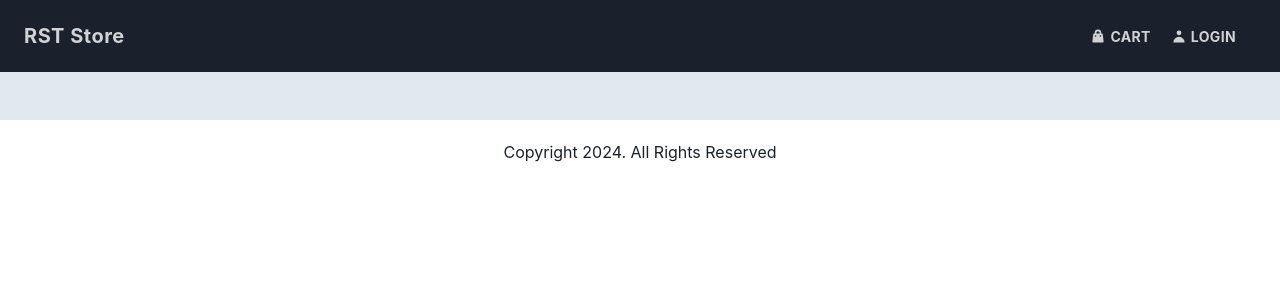
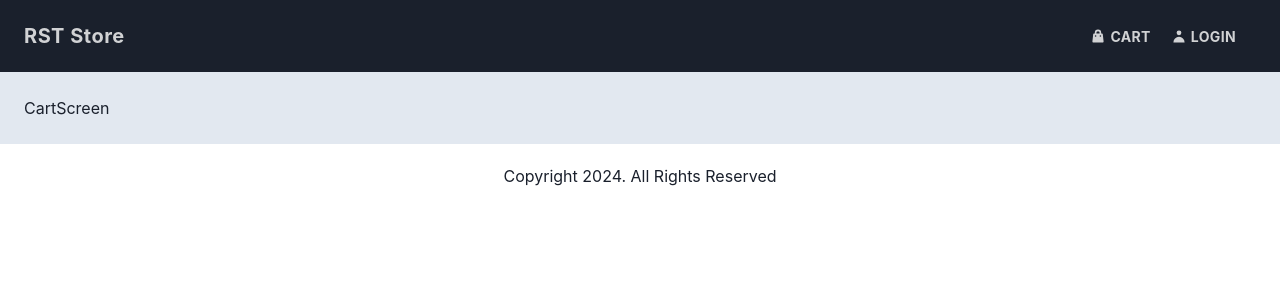
Before and after one commit to rmutili/Fullstack-E-commerce-Application, a React (Create React App) app in the folder frontend/: page /cart/1 in a window 1280 px wide. Shown: the top 300 px of the page. Built offline with nearby package versions, Linux system fonts and the light colour scheme.

Commit message:
Step 27 completed. Cart Screen and Route done.

```diff
--- a/frontend/src/App.js
+++ b/frontend/src/App.js
@@ -4,6 +4,7 @@
 import Footer from "./components/Footer";
 import HomeScreen from "./screens/HomeScreen";
 import ProductScreen from "./screens/ProductScreen";
+import CartScreen from "./screens/CartScreen";
 
 const App = () => {
   return (
@@ -20,6 +21,8 @@
         <Routes>
           <Route path="/" element={<HomeScreen />} />
           <Route path="/product/:id" element={<ProductScreen />} />
+          <Route path="/cart/:id" element={<CartScreen />} />
+          <Route path="/cart" element={<CartScreen />} />
         </Routes>
       </Flex>
       <Footer />
--- /dev/null
+++ b/frontend/src/screens/CartScreen.js
@@ -0,0 +1,10 @@
+import { useParams, useSearchParams } from "react-router-dom";
+
+const CartScreen = () => {
+  const { id } = useParams();
+  const [searchParams] = new useSearchParams();
+  const qty = searchParams.get("qty");
+
+  return <div>CartScreen</div>;
+};
+export default CartScreen;
```
